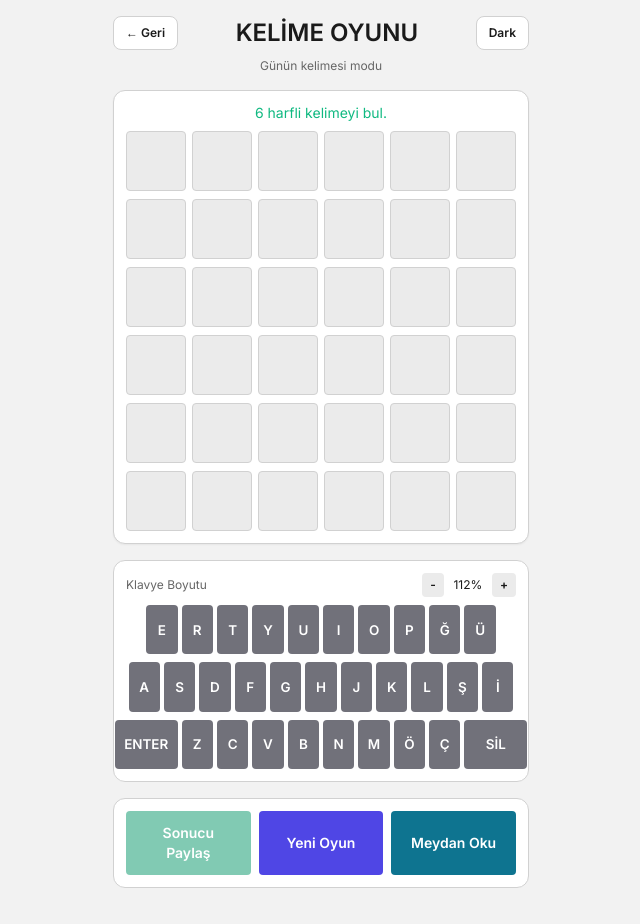
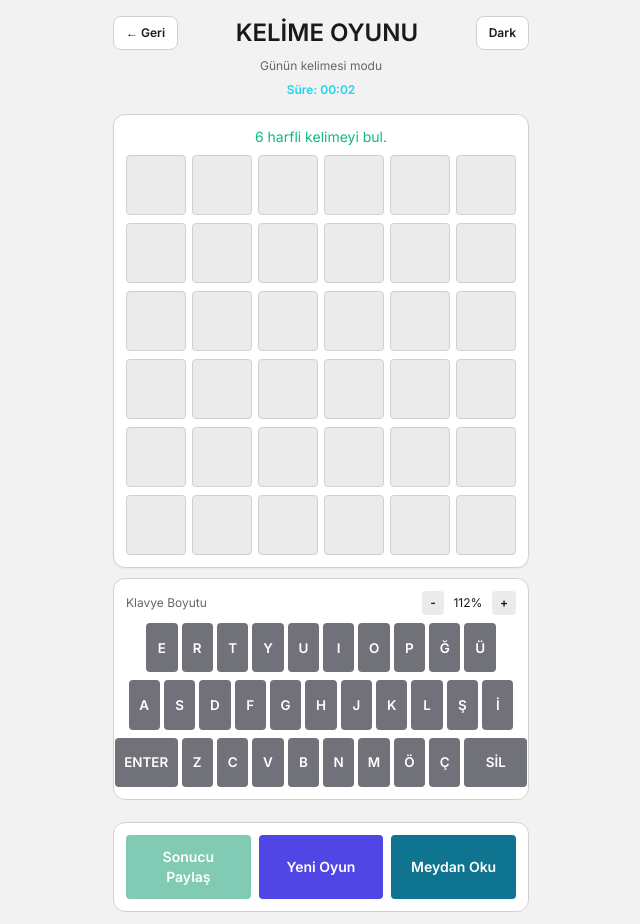
Before and after one commit to zumergurlen/wordle-tr-6, a React (Vite) app: page / in a window 1280 px wide. Both pictures are taken after a click on the button "Oyuna Başla". Shown: the whole page, without its empty margins (319-959 px from the left). Before the commit the page ends 900 px from the top, so only its background shows below. Built offline with nearby package versions, Linux system fonts and the light colour scheme.

Commit message:
Add in-game timer display

```diff
--- a/src/App.tsx
+++ b/src/App.tsx
@@ -163,6 +163,7 @@ export default function App() {
   const [currentGuess, setCurrentGuess] = useState("");
   const [message, setMessage] = useState(`${wordLength} harfli kelimeyi bul.`);
   const [customWord, setCustomWord] = useState("");
+  const [elapsedSeconds, setElapsedSeconds] = useState(0);
   const resultSavedRef = useRef(false);
 
   const won = guesses.some((guess) => guess === targetWord);
@@ -173,6 +174,7 @@ export default function App() {
     setMessage(`${wordLength} harfli kelimeyi bul.`);
     setGuesses([]);
     setCurrentGuess("");
+    setElapsedSeconds(0);
     resultSavedRef.current = false;
   }, [wordLength, targetWord]);
 
@@ -254,6 +256,14 @@ export default function App() {
       return next;
     });
   }, [finished, won, guesses.length]);
+
+  useEffect(() => {
+    if (!hasStarted || finished) return;
+    const timer = window.setInterval(() => {
+      setElapsedSeconds((prev) => prev + 1);
+    }, 1000);
+    return () => window.clearInterval(timer);
+  }, [hasStarted, finished]);
 
   function addLetter(letter: string) {
     if (finished) return;
@@ -347,6 +357,7 @@ export default function App() {
   function restartGame() {
     setGuesses([]);
     setCurrentGuess("");
+    setElapsedSeconds(0);
     resultSavedRef.current = false;
     setMessage(`Yeni oyun basladi. ${wordLength} harfli kelimeyi bul.`);
   }
@@ -368,6 +379,7 @@ export default function App() {
     setHasStarted(true);
     setGuesses([]);
     setCurrentGuess("");
+    setElapsedSeconds(0);
     resultSavedRef.current = false;
     setMessage(`${wordLength} harfli kelimeyi bul.`);
   }
@@ -381,9 +393,14 @@ export default function App() {
     setChallengeOpen(false);
     setGuesses([]);
     setCurrentGuess("");
+    setElapsedSeconds(0);
     resultSavedRef.current = false;
     setMessage(`${wordLength} harfli kelimeyi bul.`);
   }
+
+  const timerText = `${String(Math.floor(elapsedSeconds / 60)).padStart(2, "0")}:${String(
+    elapsedSeconds % 60,
+  ).padStart(2, "0")}`;
 
   const winRate = stats.played ? Math.round((stats.wins / stats.played) * 100) : 0;
 
@@ -420,6 +437,9 @@ export default function App() {
         <p className="text-xs text-[hsl(var(--muted))]">
           {challengeWord ? "Arkadaş meydan okuması" : "Günün kelimesi modu"}
         </p>
+        {hasStarted && (
+          <p className="text-xs font-semibold text-cyan-400">Süre: {timerText}</p>
+        )}
       </header>
 
       {!hasStarted && !challengeWord && (
```
Also changed, not shown: 6 other files (tests, documents, lock files or other folders).
